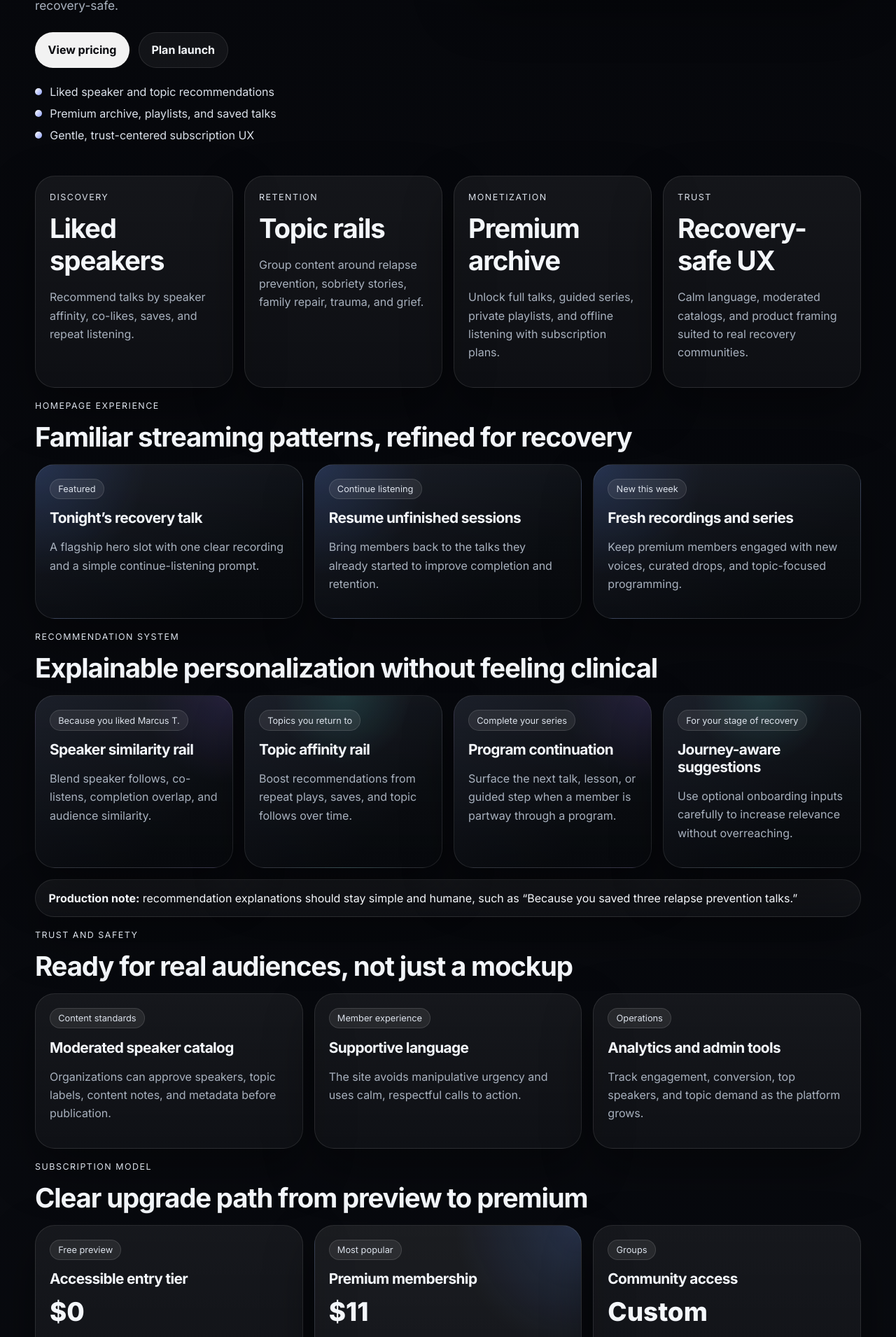
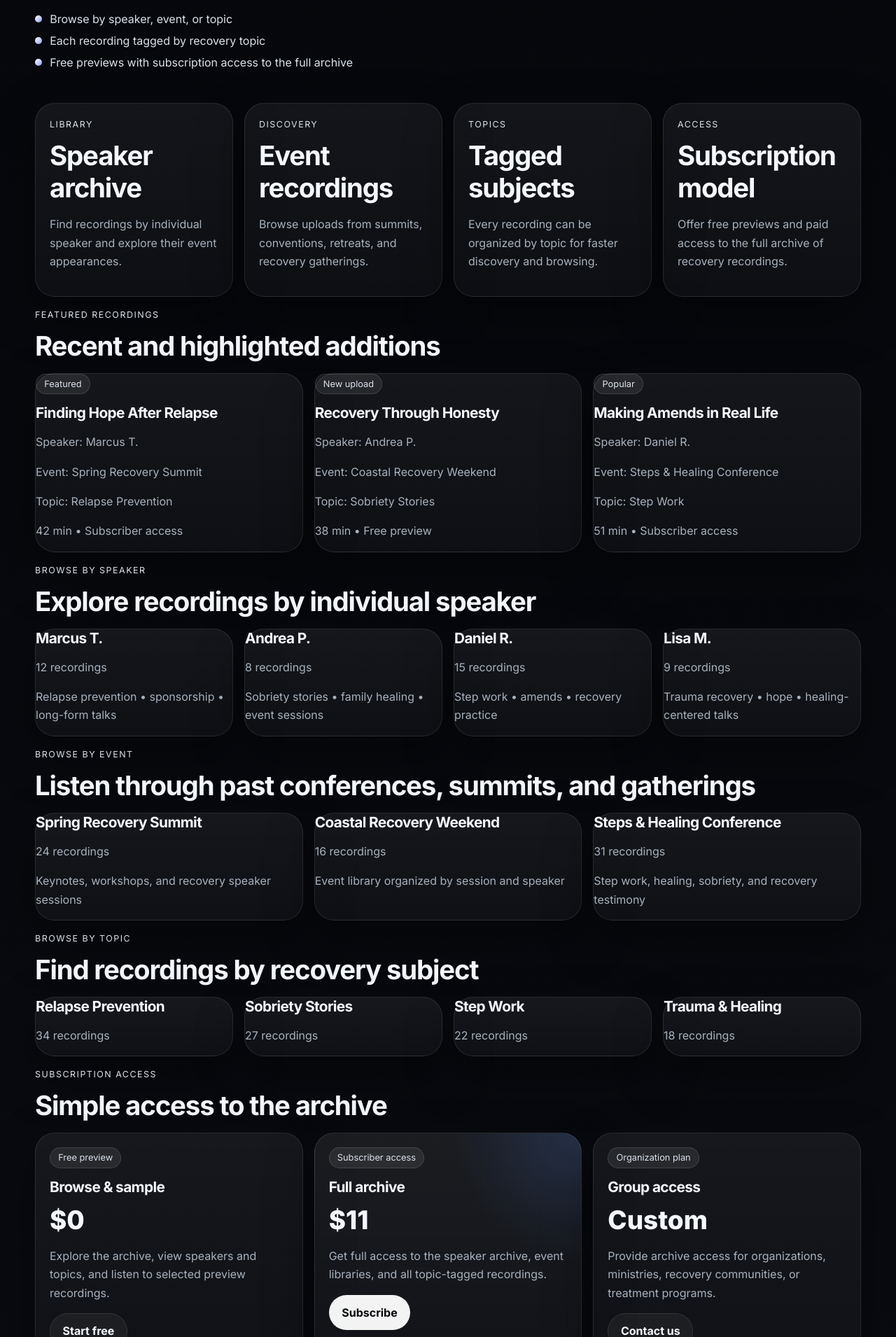
Before and after one commit to lanierssounds/clarity-site, a plain HTML site: page index.html in a window 1280 px wide. Shown: the part 890-2800 px from the top of the page at 70% size. Drawn offline with Linux system fonts and the light colour scheme.

Commit message:
Update index.html

```diff
--- a/index.html
+++ b/index.html
@@ -3,11 +3,17 @@
 <head>
   <meta charset="UTF-8" />
   <meta name="viewport" content="width=device-width, initial-scale=1" />
-  <title>Clarity — Recovery Audio Platform</title>
-  <meta name="description" content="Clarity is a premium recovery audio platform concept for speaker recordings, topic discovery, and subscription-ready growth." />
+  <title>Clarity — Recovery Recordings Archive</title>
+  <meta
+    name="description"
+    content="A searchable archive of recovery speaker and event recordings organized by speaker, event, and topic."
+  />
   <link rel="preconnect" href="https://fonts.googleapis.com" />
   <link rel="preconnect" href="https://fonts.gstatic.com" crossorigin />
-  <link href="https://fonts.googleapis.com/css2?family=Inter:wght@400;500;600;700;800&display=swap" rel="stylesheet" />
+  <link
+    href="https://fonts.googleapis.com/css2?family=Inter:wght@400;500;600;700;800&display=swap"
+    rel="stylesheet"
+  />
   <link rel="stylesheet" href="styles.css" />
 </head>
 <body>
@@ -17,167 +23,216 @@
         <span class="brand-mark">C</span>
         <span>
           <strong>Clarity</strong>
-          <small>Recovery audio membership</small>
+          <small>Recovery recordings archive</small>
         </span>
       </a>
-      <nav class="nav-links" aria-label="Primary">
-        <a href="#product">Product</a>
-        <a href="#recommendations">Recommendations</a>
-        <a href="#pricing">Pricing</a>
-        <a href="#contact" class="button button-light">Request Demo</a>
+
+      <nav class="nav-links" aria-label="Primary navigation">
+        <a href="#featured">Featured</a>
+        <a href="#speakers">Speakers</a>
+        <a href="#events">Events</a>
+        <a href="#topics">Topics</a>
+        <a href="#pricing" class="button button-light">View Access</a>
       </nav>
     </div>
   </header>
 
   <main id="top">
-    <section class="hero container" id="product">
+    <section class="hero container">
       <div class="hero-copy">
-        <p class="eyebrow">Production-grade concept</p>
-        <h1>One home for trusted recovery voices, guided listening, and premium membership growth.</h1>
+        <p class="eyebrow">Recovery-focused archive</p>
+        <h1>Access recovery speaker and event recordings in one searchable library.</h1>
         <p class="lead">
-          Clarity is an Apple-like, streaming-inspired platform for drug and alcohol recovery speaker recordings,
-          topic-led discovery, and subscription growth. It is designed to feel calm, premium, and recovery-safe.
+          Clarity is a private archive for recovery-related recordings, organized by speaker,
+          event, and topic. Members can browse the collection, find specific subjects, and
+          subscribe for full access to the library.
         </p>
+
         <div class="hero-actions">
-          <a href="#pricing" class="button button-light">View pricing</a>
-          <a href="#contact" class="button button-ghost">Plan launch</a>
+          <a href="#pricing" class="button button-light">See subscription options</a>
+          <a href="#featured" class="button button-ghost">Browse recordings</a>
         </div>
-        <ul class="hero-points" aria-label="Platform highlights">
-          <li>Liked speaker and topic recommendations</li>
-          <li>Premium archive, playlists, and saved talks</li>
-          <li>Gentle, trust-centered subscription UX</li>
+
+        <ul class="hero-points" aria-label="Archive highlights">
+          <li>Browse by speaker, event, or topic</li>
+          <li>Each recording tagged by recovery topic</li>
+          <li>Free previews with subscription access to the full archive</li>
         </ul>
       </div>
 
-      <div class="hero-visual" aria-hidden="true">
-        <div class="mock-sidebar">
-          <span></span><span></span><span></span><span></span><span></span>
+      <div class="hero-panel">
+        <div class="hero-search">Search recordings, speakers, events, topics...</div>
+        <div class="hero-tags">
+          <span>Relapse Prevention</span>
+          <span>Sobriety Stories</span>
+          <span>Step Work</span>
+          <span>Trauma & Healing</span>
         </div>
-        <div class="mock-main">
-          <div class="mock-search"></div>
-          <div class="mock-tags">
-            <span></span><span></span><span></span><span></span>
-          </div>
-          <div class="mock-grid">
-            <div class="mock-panel">
-              <div class="mock-lines">
-                <i></i><i></i><i></i>
-              </div>
-              <div class="mock-cards">
-                <b></b><b></b><b></b>
-              </div>
-            </div>
-            <div class="mock-panel alt"></div>
-          </div>
+
+        <div class="hero-recording">
+          <div class="recording-badge">Featured recording</div>
+          <h3>Finding Hope After Relapse</h3>
+          <p>Speaker: Marcus T.</p>
+          <p>Event: Spring Recovery Summit</p>
+          <p>Topic: Relapse Prevention</p>
+          <p>Duration: 42 min</p>
+          <span class="access-pill">Subscriber access</span>
         </div>
       </div>
     </section>
 
-    <section class="container stats-grid" aria-label="Core outcomes">
+    <section class="container stats-grid">
+      <article class="surface stat-card">
+        <p class="eyebrow">Library</p>
+        <h2>Speaker archive</h2>
+        <p>Find recordings by individual speaker and explore their event appearances.</p>
+      </article>
+
       <article class="surface stat-card">
         <p class="eyebrow">Discovery</p>
-        <h2>Liked speakers</h2>
-        <p>Recommend talks by speaker affinity, co-likes, saves, and repeat listening.</p>
+        <h2>Event recordings</h2>
+        <p>Browse uploads from summits, conventions, retreats, and recovery gatherings.</p>
       </article>
+
       <article class="surface stat-card">
-        <p class="eyebrow">Retention</p>
-        <h2>Topic rails</h2>
-        <p>Group content around relapse prevention, sobriety stories, family repair, trauma, and grief.</p>
+        <p class="eyebrow">Topics</p>
+        <h2>Tagged subjects</h2>
+        <p>Every recording can be organized by topic for faster discovery and browsing.</p>
       </article>
+
       <article class="surface stat-card">
-        <p class="eyebrow">Monetization</p>
-        <h2>Premium archive</h2>
-        <p>Unlock full talks, guided series, private playlists, and offline listening with subscription plans.</p>
-      </article>
-      <article class="surface stat-card">
-        <p class="eyebrow">Trust</p>
-        <h2>Recovery-safe UX</h2>
-        <p>Calm language, moderated catalogs, and product framing suited to real recovery communities.</p>
+        <p class="eyebrow">Access</p>
+        <h2>Subscription model</h2>
+        <p>Offer free previews and paid access to the full archive of recovery recordings.</p>
       </article>
     </section>
 
-    <section class="container section-block" id="library">
+    <section class="container section-block" id="featured">
       <div class="section-head">
         <div>
-          <p class="eyebrow">Homepage experience</p>
-          <h2>Familiar streaming patterns, refined for recovery</h2>
+          <p class="eyebrow">Featured recordings</p>
+          <h2>Recent and highlighted additions</h2>
         </div>
       </div>
+
       <div class="card-grid three-up">
-        <article class="surface feature-card featured">
+        <article class="surface recording-card featured">
           <span class="pill">Featured</span>
-          <h3>Tonight’s recovery talk</h3>
-          <p>A flagship hero slot with one clear recording and a simple continue-listening prompt.</p>
+          <h3>Finding Hope After Relapse</h3>
+          <p>Speaker: Marcus T.</p>
+          <p>Event: Spring Recovery Summit</p>
+          <p>Topic: Relapse Prevention</p>
+          <p class="meta">42 min • Subscriber access</p>
         </article>
-        <article class="surface feature-card featured">
-          <span class="pill">Continue listening</span>
-          <h3>Resume unfinished sessions</h3>
-          <p>Bring members back to the talks they already started to improve completion and retention.</p>
+
+        <article class="surface recording-card featured">
+          <span class="pill">New upload</span>
+          <h3>Recovery Through Honesty</h3>
+          <p>Speaker: Andrea P.</p>
+          <p>Event: Coastal Recovery Weekend</p>
+          <p>Topic: Sobriety Stories</p>
+          <p class="meta">38 min • Free preview</p>
         </article>
-        <article class="surface feature-card featured">
-          <span class="pill">New this week</span>
-          <h3>Fresh recordings and series</h3>
-          <p>Keep premium members engaged with new voices, curated drops, and topic-focused programming.</p>
+
+        <article class="surface recording-card featured">
+          <span class="pill">Popular</span>
+          <h3>Making Amends in Real Life</h3>
+          <p>Speaker: Daniel R.</p>
+          <p>Event: Steps & Healing Conference</p>
+          <p>Topic: Step Work</p>
+          <p class="meta">51 min • Subscriber access</p>
         </article>
       </div>
     </section>
 
-    <section class="container section-block" id="recommendations">
+    <section class="container section-block" id="speakers">
       <div class="section-head">
         <div>
-          <p class="eyebrow">Recommendation system</p>
-          <h2>Explainable personalization without feeling clinical</h2>
+          <p class="eyebrow">Browse by speaker</p>
+          <h2>Explore recordings by individual speaker</h2>
         </div>
       </div>
+
       <div class="card-grid four-up">
-        <article class="surface feature-card speaker">
-          <span class="pill">Because you liked Marcus T.</span>
-          <h3>Speaker similarity rail</h3>
-          <p>Blend speaker follows, co-listens, completion overlap, and audience similarity.</p>
+        <article class="surface browse-card speaker-card">
+          <h3>Marcus T.</h3>
+          <p>12 recordings</p>
+          <p class="meta">Relapse prevention • sponsorship • long-form talks</p>
         </article>
-        <article class="surface feature-card topic">
-          <span class="pill">Topics you return to</span>
-          <h3>Topic affinity rail</h3>
-          <p>Boost recommendations from repeat plays, saves, and topic follows over time.</p>
+
+        <article class="surface browse-card speaker-card">
+          <h3>Andrea P.</h3>
+          <p>8 recordings</p>
+          <p class="meta">Sobriety stories • family healing • event sessions</p>
         </article>
-        <article class="surface feature-card speaker">
-          <span class="pill">Complete your series</span>
-          <h3>Program continuation</h3>
-          <p>Surface the next talk, lesson, or guided step when a member is partway through a program.</p>
+
+        <article class="surface browse-card speaker-card">
+          <h3>Daniel R.</h3>
+          <p>15 recordings</p>
+          <p class="meta">Step work • amends • recovery practice</p>
         </article>
-        <article class="surface feature-card topic">
-          <span class="pill">For your stage of recovery</span>
-          <h3>Journey-aware suggestions</h3>
-          <p>Use optional onboarding inputs carefully to increase relevance without overreaching.</p>
+
+        <article class="surface browse-card speaker-card">
+          <h3>Lisa M.</h3>
+          <p>9 recordings</p>
+          <p class="meta">Trauma recovery • hope • healing-centered talks</p>
         </article>
-      </div>
-      <div class="note surface">
-        <strong>Production note:</strong> recommendation explanations should stay simple and humane, such as “Because you saved three relapse prevention talks.”
       </div>
     </section>
 
-    <section class="container section-block" id="trust">
+    <section class="container section-block" id="events">
       <div class="section-head">
         <div>
-          <p class="eyebrow">Trust and safety</p>
-          <h2>Ready for real audiences, not just a mockup</h2>
+          <p class="eyebrow">Browse by event</p>
+          <h2>Listen through past conferences, summits, and gatherings</h2>
         </div>
       </div>
+
       <div class="card-grid three-up">
-        <article class="surface trust-card">
-          <span class="pill">Content standards</span>
-          <h3>Moderated speaker catalog</h3>
-          <p>Organizations can approve speakers, topic labels, content notes, and metadata before publication.</p>
+        <article class="surface browse-card event-card">
+          <h3>Spring Recovery Summit</h3>
+          <p>24 recordings</p>
+          <p class="meta">Keynotes, workshops, and recovery speaker sessions</p>
         </article>
-        <article class="surface trust-card">
-          <span class="pill">Member experience</span>
-          <h3>Supportive language</h3>
-          <p>The site avoids manipulative urgency and uses calm, respectful calls to action.</p>
+
+        <article class="surface browse-card event-card">
+          <h3>Coastal Recovery Weekend</h3>
+          <p>16 recordings</p>
+          <p class="meta">Event library organized by session and speaker</p>
         </article>
-        <article class="surface trust-card">
-          <span class="pill">Operations</span>
-          <h3>Analytics and admin tools</h3>
-          <p>Track engagement, conversion, top speakers, and topic demand as the platform grows.</p>
+
+        <article class="surface browse-card event-card">
+          <h3>Steps & Healing Conference</h3>
+          <p>31 recordings</p>
+          <p class="meta">Step work, healing, sobriety, and recovery testimony</p>
+        </article>
+      </div>
+    </section>
+
+    <section class="container section-block" id="topics">
+      <div class="section-head">
+        <div>
+          <p class="eyebrow">Browse by topic</p>
+          <h2>Find recordings by recovery subject</h2>
+        </div>
+      </div>
+
+      <div class="card-grid four-up">
+        <article class="surface browse-card topic-card">
+          <h3>Relapse Prevention</h3>
+          <p class="meta">34 recordings</p>
+        </article>
+        <article class="surface browse-card topic-card">
+          <h3>Sobriety Stories</h3>
+          <p class="meta">27 recordings</p>
+        </article>
+        <article class="surface browse-card topic-card">
+          <h3>Step Work</h3>
+          <p class="meta">22 recordings</p>
+        </article>
+        <article class="surface browse-card topic-card">
+          <h3>Trauma & Healing</h3>
+          <p class="meta">18 recordings</p>
         </article>
       </div>
     </section>
@@ -185,44 +240,45 @@
     <section class="container section-block" id="pricing">
       <div class="section-head">
         <div>
-          <p class="eyebrow">Subscription model</p>
-          <h2>Clear upgrade path from preview to premium</h2>
+          <p class="eyebrow">Subscription access</p>
+          <h2>Simple access to the archive</h2>
         </div>
       </div>
+
       <div class="card-grid three-up pricing-grid">
         <article class="surface plan-card">
           <span class="pill">Free preview</span>
-          <h3>Accessible entry tier</h3>
+          <h3>Browse & sample</h3>
           <div class="price">$0</div>
-          <p>Featured talks, limited browsing, and partial playback to establish trust before asking for payment.</p>
+          <p>Explore the archive, view speakers and topics, and listen to selected preview recordings.</p>
           <a href="#contact" class="button button-ghost">Start free</a>
         </article>
+
         <article class="surface plan-card highlight">
-          <span class="pill">Most popular</span>
-          <h3>Premium membership</h3>
+          <span class="pill">Subscriber access</span>
+          <h3>Full archive</h3>
           <div class="price">$11</div>
-          <p>Unlimited playback, full archives, playlists, saved talks, and deeper recommendations.</p>
-          <a href="#contact" class="button button-light">Choose premium</a>
+          <p>Get full access to the speaker archive, event libraries, and all topic-tagged recordings.</p>
+          <a href="#contact" class="button button-light">Subscribe</a>
         </article>
+
         <article class="surface plan-card">
-          <span class="pill">Groups</span>
-          <h3>Community access</h3>
+          <span class="pill">Organization plan</span>
+          <h3>Group access</h3>
           <div class="price">Custom</div>
-          <p>Licensing for treatment centers, recovery groups, faith communities, and internal member portals.</p>
-          <a href="#contact" class="button button-ghost">Talk to sales</a>
+          <p>Provide archive access for organizations, ministries, recovery communities, or treatment programs.</p>
+          <a href="#contact" class="button button-ghost">Contact us</a>
         </article>
-      </div>
-      <div class="note surface">
-        <strong>Best paywall moment:</strong> after trust is earned — a completed free talk, a saved playlist attempt, or an archive unlock request.
       </div>
     </section>
 
     <section class="container cta-block surface" id="contact">
       <div>
-        <p class="eyebrow">Launch planning</p>
-        <h2>Request a launch-ready version of Clarity</h2>
-        <p>Use this section for demos, pilot programs, or early paid subscriber interest.</p>
+        <p class="eyebrow">Contact</p>
+        <h2>Request archive access or ask about organization use</h2>
+        <p>Use this section for subscriptions, demos, or questions about the recording library.</p>
       </div>
+
       <form class="waitlist-form" name="contact" method="post">
         <label>
           <span class="sr-only">Your name</span>
@@ -239,7 +295,7 @@
 
   <footer class="site-footer">
     <div class="container footer-wrap">
-      <small>© Clarity concept site</small>
+      <small>© Clarity recovery recordings archive</small>
       <div>
         <a href="#">Privacy</a>
         <a href="#">Terms</a>
```
